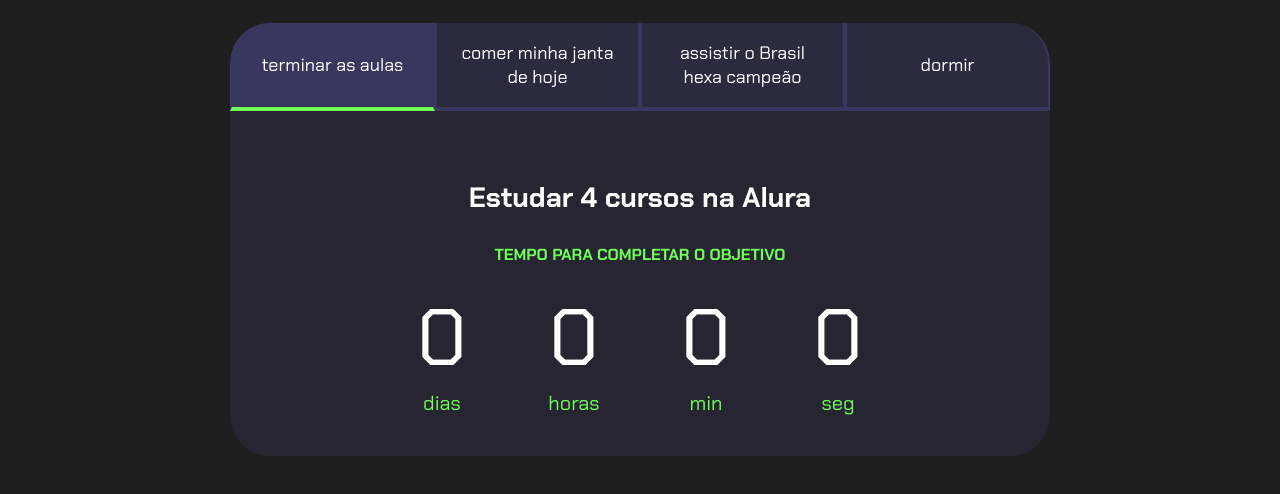
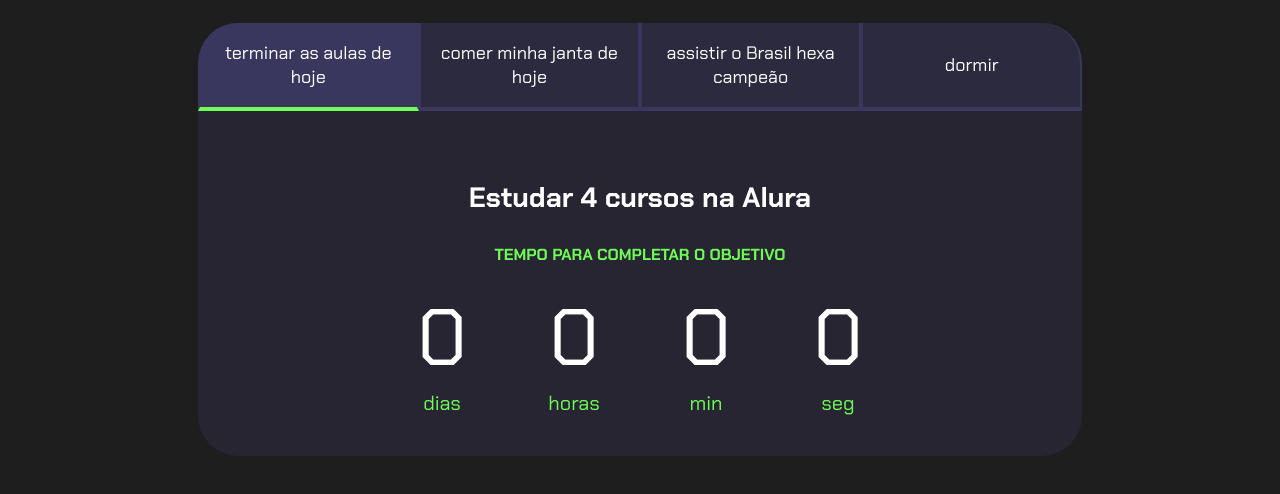
Before and after one commit to gabrielR777/2-trimestre, a plain HTML site: page index.html in a window 1280 px wide. Shown: the part 80-574 px from the top of the page. Drawn offline with Linux system fonts and the light colour scheme.

Commit message:
Update index.html

```diff
--- a/index.html
+++ b/index.html
@@ -13,7 +13,7 @@
         <h2 class="titulo-principal">Meus objetivos do ano<span>_</span></h2>
         <div class="conteudo">
             <div class="botoes">
-                <button class="botao ativo">terminar as aulas</button>
+                <button class="botao ativo">terminar as aulas de hoje</button>
                 <button class="botao">comer minha janta de hoje</button>
                 <button class="botao">assistir o Brasil hexa campeão</button>
                 <button class="botao">dormir</button>
```
